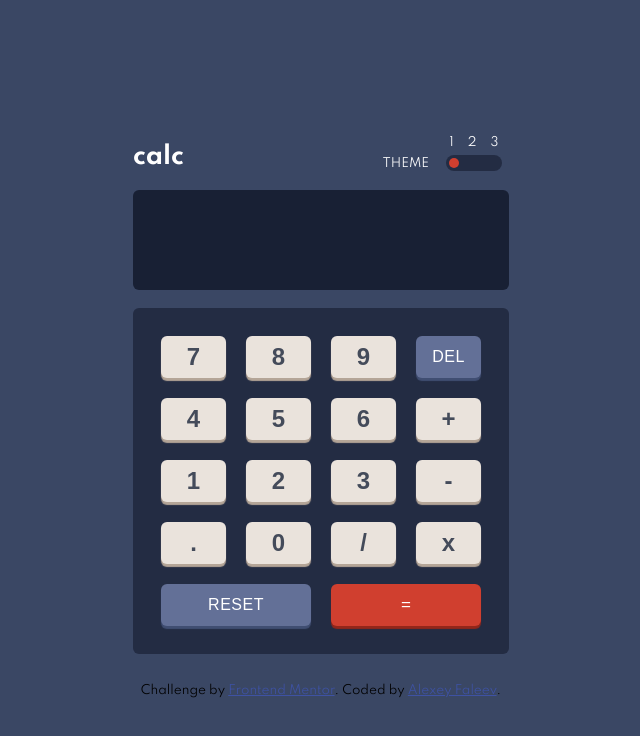
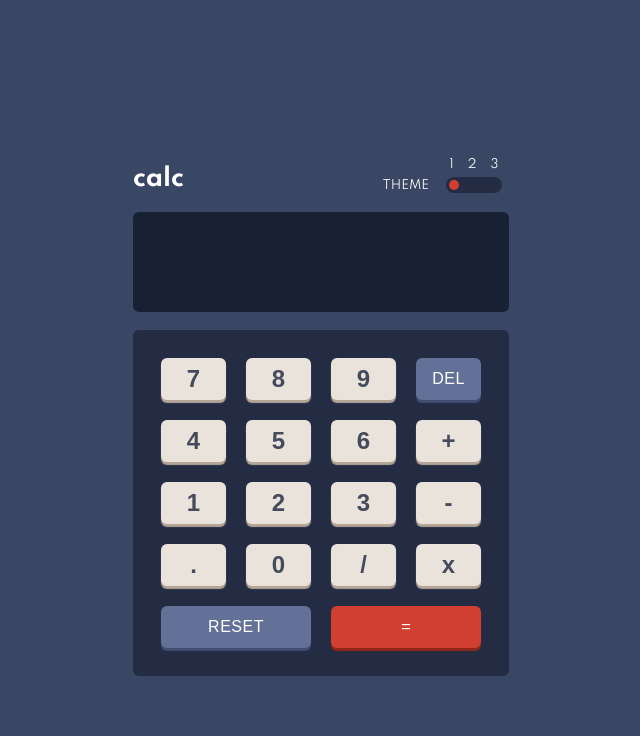
Before and after one commit to BeemoCode/solutionForFrontendMentor, a plain HTML site: page calculator-app/src/index.html in a window 1280 px wide. Shown: the whole page, without its empty margins (319-959 px from the left). Drawn offline with Linux system fonts and the light colour scheme.

Commit message:
remove attribution block

```diff
--- a/calculator-app/src/index.html
+++ b/calculator-app/src/index.html
@@ -93,13 +93,6 @@
           <button class="btn btn--equal">=</button>
         </div>
       </div>
-
-      <div class="attribution">
-        Challenge by
-        <a href="https://www.frontendmentor.io?ref=challenge" target="_blank"
-          >Frontend Mentor</a
-        >. Coded by <a href="#">Alexey Faleev</a>.
-      </div>
     </div>
   </body>
 </html>
```
